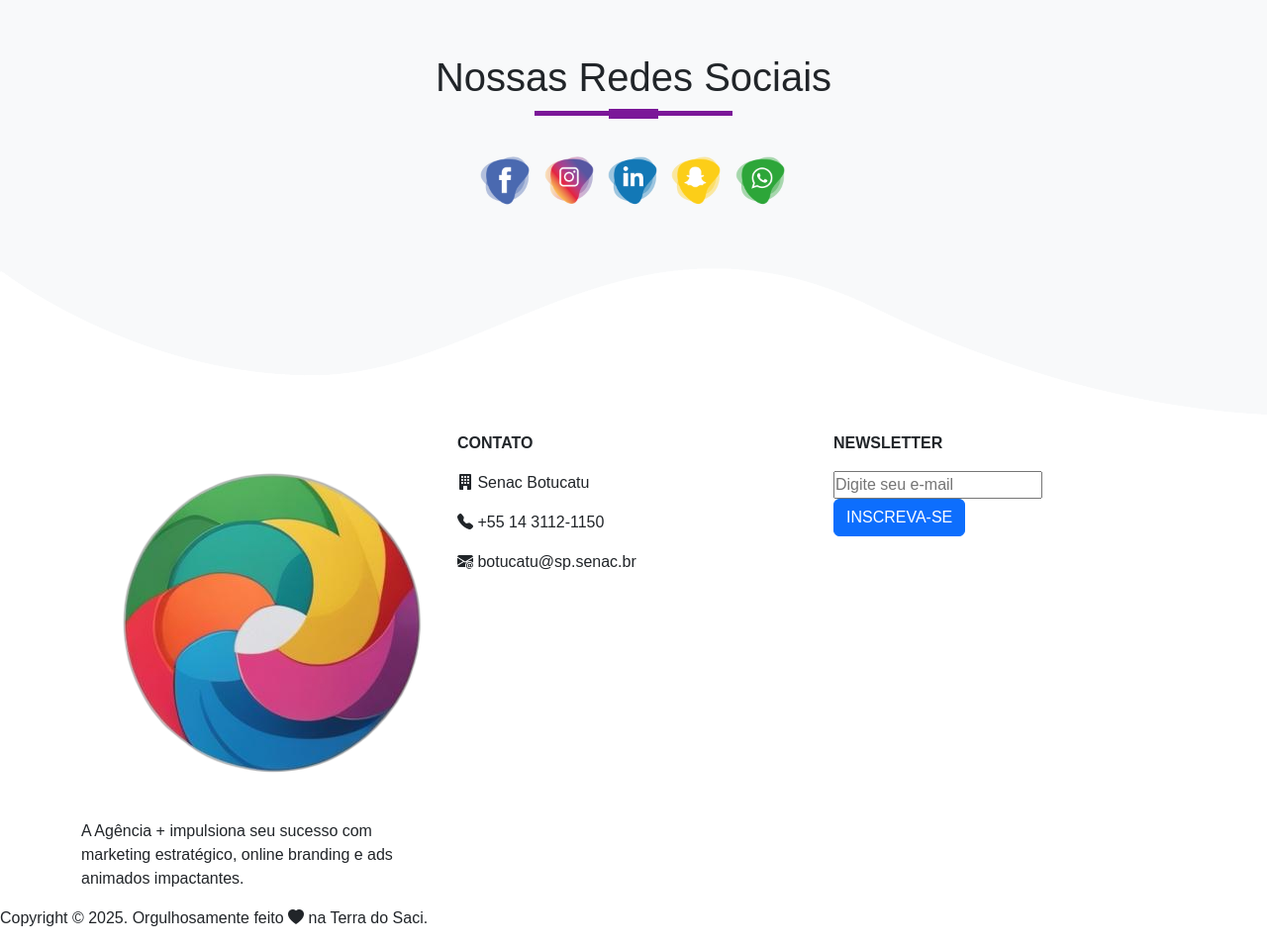
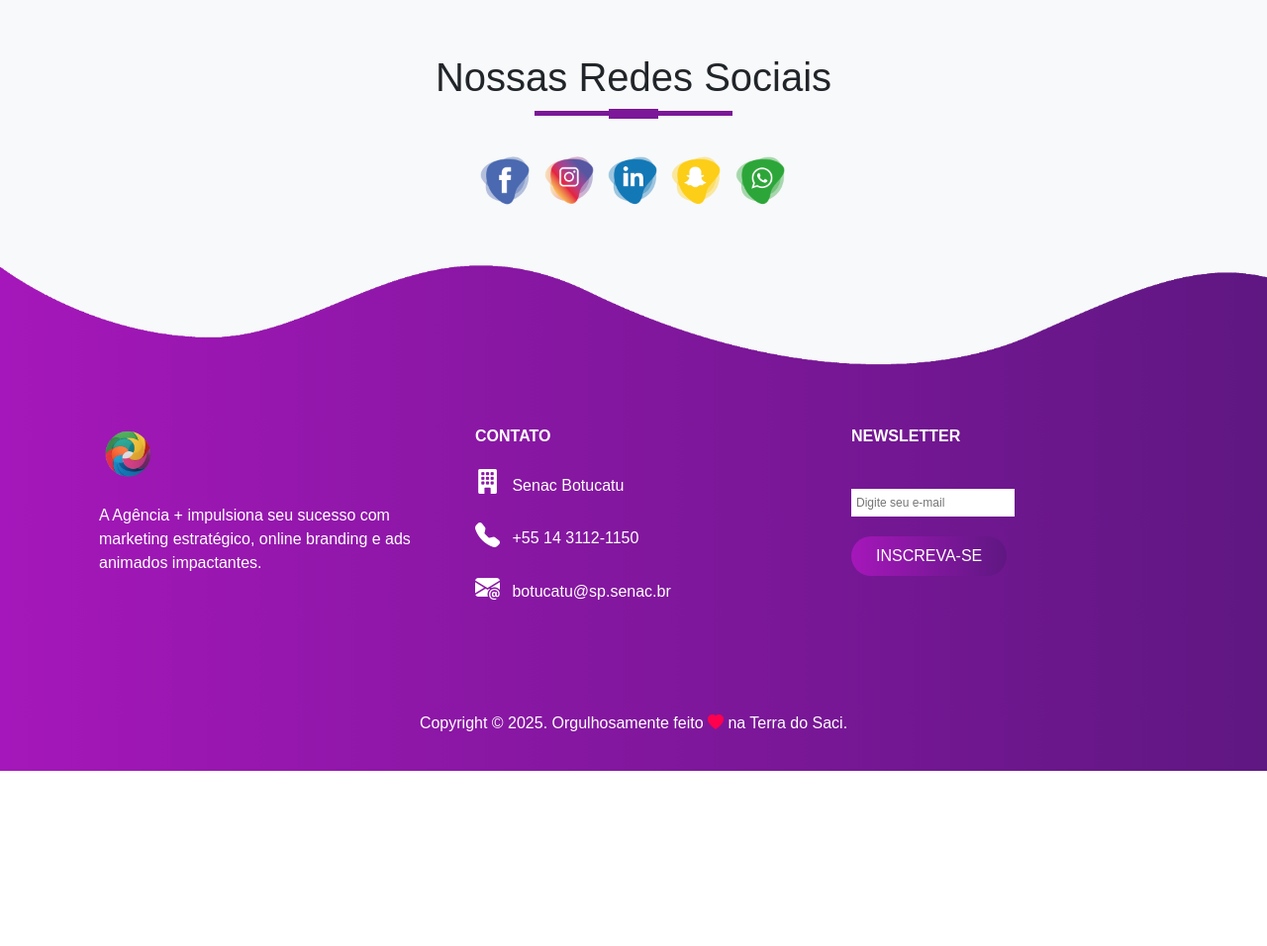
Before and after one commit to switer007/DesenvolveWeb, a PHP site: page / in a window 1280 px wide; the page is wider, and only the part inside the window is pictured. Shown: the part 2422-3378 px from the top of that part at 99% size. After the commit the page ends 3201 px from the top of that part, so only its background shows below. Run offline with PHP 8.4, Linux system fonts and the light colour scheme.

Commit message:
30/05/25

```diff
--- a/agencia/css/style.css
+++ b/agencia/css/style.css
@@ -153,3 +153,57 @@
 .social-ico a:hover img {
     transform: translateY(-10px);
 }
+/* ------- RODAPE ------- */
+#rodape {
+    background-image: linear-gradient(to right, var(--bg-nave-Bar-roxo-claro), var(--bg-nave-Bar-roxo-escuro));
+    color: var(--branco);
+}
+.rodape-img {
+    width: 100%;
+}
+/*.rodape-caixa {
+    padding: 50px 0;
+    margin: 0;
+}*/
+.col-md-4.rodape-caixa{
+    padding: 50px 30px;
+    margin: 0;
+}
+.rodape-caixa img {
+    height: 60px;
+    margin-bottom: 20px;
+}
+
+.rodape-caixa .bi {
+    margin-right: 8px;
+    font-size: 25px;
+    width: 25px;
+}
+.rodape-caixa .formulario {
+    box-shadow: none;
+    border: none;
+    font-size: 12px;
+    padding: 5px;
+    border-radius: 0;
+    margin-top: 25px;
+    max-width: 250px;
+}
+.rodape-caixa .btn-primary {
+    box-shadow: none;
+    padding: 8px 25px;
+    border: none;
+    border-radius: 20px;
+    margin-top: 20px;
+    background-image: linear-gradient(to right, var(--bg-nave-Bar-roxo-claro), var(--bg-nave-Bar-roxo-escuro));
+}
+.copy {
+    width: 100%;
+    text-align: center;
+    padding: 20px 0;
+    background-image: linear-gradient(to right, var(--bg-nave-Bar-roxo-claro), var(--bg-nave-Bar-roxo-escuro));
+    font-weight: 300;
+    margin-top: 20px;
+}
+.copy .bi {
+    color: var(--vermelho);
+}
```
